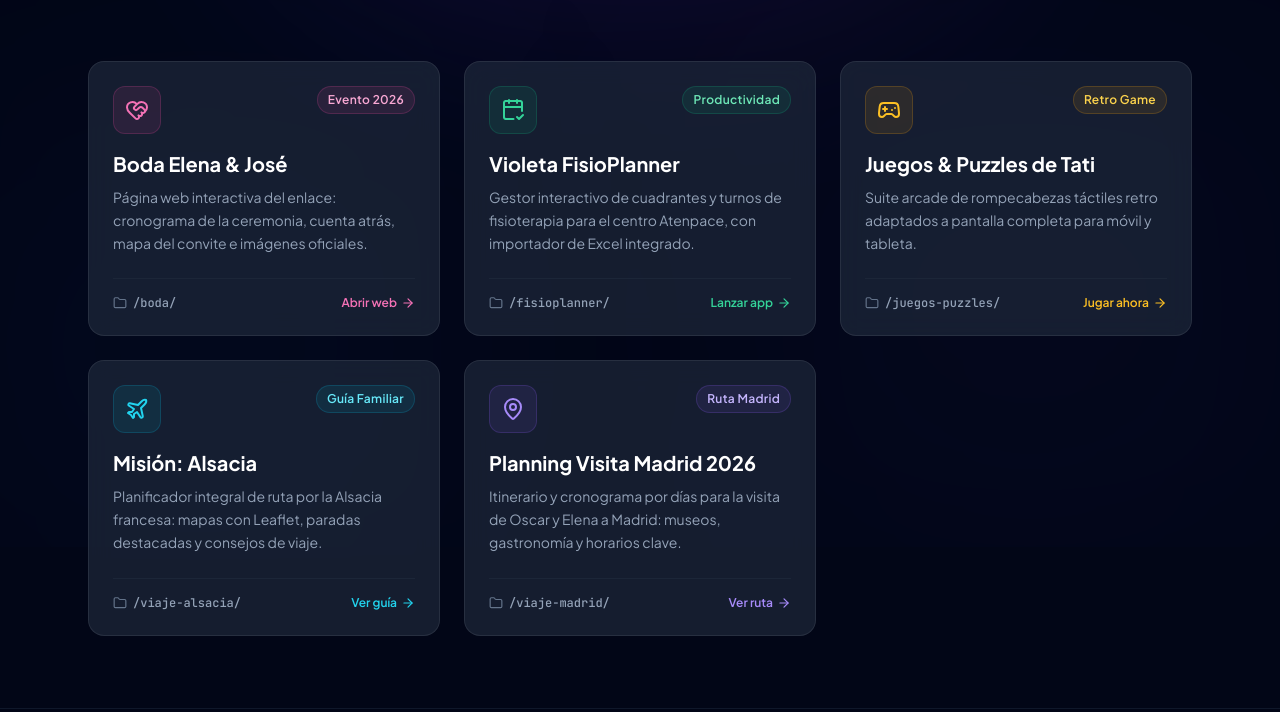
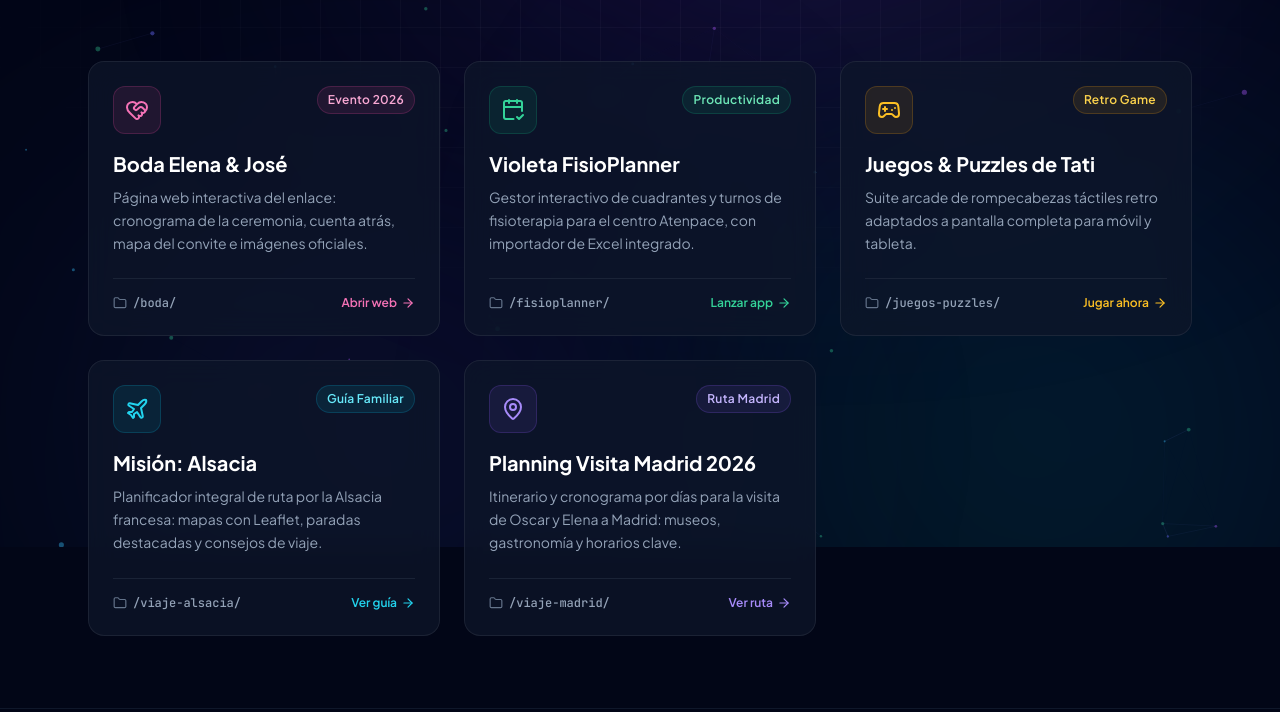
Before and after one commit to JoseMHR/TaosPersonal, a plain HTML site: page index.html in a window 1280 px wide. Shown: the part 253-965 px from the top of the page. Drawn offline with nearby package versions, Linux system fonts and the light colour scheme.

Commit message:
feat: add dynamic animated background with floating gradient orbs, interactive particles canvas and card spotlight effects

```diff
--- a/index.html
+++ b/index.html
@@ -9,7 +9,7 @@
 
   <!-- Tailwind CSS -->
   <script src="https://cdn.tailwindcss.com"></script>
-  <!-- Google Fonts Inter -->
+  <!-- Google Fonts -->
   <link rel="preconnect" href="https://fonts.googleapis.com">
   <link rel="preconnect" href="https://fonts.gstatic.com" crossorigin>
   <link href="https://fonts.googleapis.com/css2?family=Plus+Jakarta+Sans:wght@400;500;600;700;800&family=JetBrains+Mono:wght@500;700&display=swap" rel="stylesheet">
@@ -40,20 +40,67 @@
   </script>
 
   <style>
-    /* Gradient animated glowing effects */
+    /* Animated Floating Glowing Blobs */
+    @keyframes float-1 {
+      0%, 100% { transform: translate(0, 0) scale(1); }
+      33% { transform: translate(60px, -50px) scale(1.15); }
+      66% { transform: translate(-40px, 35px) scale(0.9); }
+    }
+    @keyframes float-2 {
+      0%, 100% { transform: translate(0, 0) scale(1); }
+      33% { transform: translate(-70px, 60px) scale(1.2); }
+      66% { transform: translate(50px, -40px) scale(0.85); }
+    }
+    @keyframes float-3 {
+      0%, 100% { transform: translate(0, 0) scale(1); }
+      33% { transform: translate(50px, 40px) scale(0.95); }
+      66% { transform: translate(-60px, -50px) scale(1.12); }
+    }
+    .animate-float-1 { animation: float-1 20s ease-in-out infinite; }
+    .animate-float-2 { animation: float-2 26s ease-in-out infinite; }
+    .animate-float-3 { animation: float-3 22s ease-in-out infinite; }
+
+    /* Subtle Animated Grid Background */
+    .bg-grid-pattern {
+      background-size: 40px 40px;
+      background-image:
+        linear-gradient(to right, rgba(255, 255, 255, 0.03) 1px, transparent 1px),
+        linear-gradient(to bottom, rgba(255, 255, 255, 0.03) 1px, transparent 1px);
+      mask-image: radial-gradient(ellipse 70% 60% at 50% 30%, black 20%, transparent 80%);
+      -webkit-mask-image: radial-gradient(ellipse 70% 60% at 50% 30%, black 20%, transparent 80%);
+    }
+
+    /* Glow Card with Dynamic Cursor Spotlight */
     .glow-card {
       position: relative;
-      background: rgba(30, 41, 59, 0.7);
-      backdrop-filter: blur(12px);
-      -webkit-backdrop-filter: blur(12px);
-      border: 1px solid rgba(255, 255, 255, 0.08);
-      transition: all 0.3s cubic-bezier(0.16, 1, 0.3, 1);
+      background: rgba(15, 23, 42, 0.72);
+      backdrop-filter: blur(14px);
+      -webkit-backdrop-filter: blur(14px);
+      border: 1px solid rgba(255, 255, 255, 0.07);
+      transition: transform 0.3s cubic-bezier(0.16, 1, 0.3, 1),
+                  border-color 0.3s ease,
+                  box-shadow 0.3s ease;
+      overflow: hidden;
+    }
+    .glow-card::before {
+      content: '';
+      position: absolute;
+      inset: 0;
+      border-radius: inherit;
+      background: radial-gradient(350px circle at var(--mouse-x, -500px) var(--mouse-y, -500px), rgba(99, 102, 241, 0.18), transparent 65%);
+      pointer-events: none;
+      opacity: 0;
+      transition: opacity 0.35s ease;
     }
     .glow-card:hover {
-      transform: translateY(-4px);
-      border-color: rgba(99, 102, 241, 0.4);
-      box-shadow: 0 20px 35px -10px rgba(99, 102, 241, 0.15);
+      transform: translateY(-5px);
+      border-color: rgba(129, 140, 248, 0.45);
+      box-shadow: 0 20px 40px -12px rgba(99, 102, 241, 0.22);
     }
+    .glow-card:hover::before {
+      opacity: 1;
+    }
+
     .badge {
       font-size: 0.75rem;
       font-weight: 600;
@@ -63,17 +110,24 @@
 </head>
 <body class="bg-slate-950 text-slate-100 min-h-screen flex flex-col font-sans selection:bg-indigo-500 selection:text-white relative overflow-x-hidden">
 
-  <!-- Background decorative light gradients -->
-  <div class="fixed inset-0 pointer-events-none -z-10 overflow-hidden">
-    <div class="absolute -top-40 left-1/2 -translate-x-1/2 w-[700px] h-[400px] bg-gradient-to-tr from-indigo-600/20 via-purple-600/15 to-emerald-500/10 blur-[130px] rounded-full"></div>
-    <div class="absolute bottom-10 right-0 w-[500px] h-[400px] bg-indigo-900/10 blur-[150px] rounded-full"></div>
-    <div class="absolute top-1/2 left-0 w-[400px] h-[400px] bg-blue-900/10 blur-[140px] rounded-full"></div>
+  <!-- Interactive Particles Canvas Layer -->
+  <canvas id="bg-canvas" class="fixed inset-0 pointer-events-none -z-10 w-full h-full"></canvas>
+
+  <!-- Animated Glowing Background Blobs -->
+  <div class="fixed inset-0 pointer-events-none -z-20 overflow-hidden">
+    <!-- Subtle technical grid -->
+    <div class="absolute inset-0 bg-grid-pattern"></div>
+
+    <!-- Floating color orbs -->
+    <div class="absolute -top-32 left-1/3 w-[650px] h-[450px] bg-gradient-to-tr from-indigo-600/25 via-purple-600/20 to-pink-500/10 blur-[130px] rounded-full animate-float-1"></div>
+    <div class="absolute top-1/2 -right-20 w-[550px] h-[500px] bg-gradient-to-bl from-blue-600/20 via-cyan-500/15 to-emerald-500/15 blur-[140px] rounded-full animate-float-2"></div>
+    <div class="absolute -bottom-20 left-10 w-[600px] h-[450px] bg-gradient-to-tr from-emerald-600/15 via-indigo-600/15 to-purple-800/15 blur-[150px] rounded-full animate-float-3"></div>
   </div>
 
   <!-- Humorous Disclaimer Top Banner -->
   <div class="bg-gradient-to-r from-amber-500/15 via-orange-500/15 to-amber-500/15 border-b border-amber-500/20 px-4 py-3 text-center text-sm text-amber-200">
     <div class="max-w-4xl mx-auto flex items-center justify-center gap-2">
-      <span class="text-lg">⚠️</span>
+      <span class="text-lg animate-bounce">⚠️</span>
       <p>
         <span class="font-bold text-amber-300">Aviso a navegantes:</span>
         Esta es la guarida de utilidades y proyectos personales de <strong>Jose Manuel (Taos)</strong>.
@@ -86,14 +140,17 @@
   <header class="max-w-6xl w-full mx-auto px-6 pt-12 pb-8">
     <div class="flex flex-col md:flex-row md:items-center justify-between gap-6 pb-6 border-b border-slate-800/80">
       <div class="flex items-center gap-4">
-        <div class="w-14 h-14 rounded-2xl bg-gradient-to-tr from-indigo-600 via-indigo-500 to-emerald-400 p-[2px] shadow-lg shadow-indigo-500/20">
+        <div class="w-14 h-14 rounded-2xl bg-gradient-to-tr from-indigo-600 via-indigo-500 to-emerald-400 p-[2px] shadow-lg shadow-indigo-500/25">
           <div class="w-full h-full bg-slate-950 rounded-[14px] flex items-center justify-center text-2xl font-black text-indigo-400 font-mono">
             T
           </div>
         </div>
         <div>
           <div class="flex items-center gap-3">
-            <h1 class="text-2xl md:text-3xl font-extrabold tracking-tight text-white">Taos Personal Hub</h1>
+            <h1 class="text-2xl md:text-3xl font-extrabold tracking-tight text-white flex items-center gap-2">
+              Taos Personal Hub
+              <span class="inline-block w-2.5 h-2.5 rounded-full bg-emerald-400 animate-pulse" title="Sistema activo"></span>
+            </h1>
             <span class="px-2.5 py-0.5 rounded-full text-xs font-semibold bg-indigo-500/10 text-indigo-400 border border-indigo-500/20">Monorepo</span>
           </div>
           <p class="text-slate-400 text-sm mt-0.5">Acceso directo a utilidades, guías familiares, eventos y herramientas privadas.</p>
@@ -102,7 +159,7 @@
 
       <div class="flex items-center gap-3 text-xs text-slate-400">
         <a href="https://github.com/JoseMHR" target="_blank" rel="noopener noreferrer"
-           class="inline-flex items-center gap-2 px-3.5 py-2 rounded-xl bg-slate-900 border border-slate-800 text-slate-300 hover:text-white hover:border-slate-700 transition">
+           class="inline-flex items-center gap-2 px-3.5 py-2 rounded-xl bg-slate-900/80 backdrop-blur-md border border-slate-800 text-slate-300 hover:text-white hover:border-slate-700 transition">
           <i data-lucide="github" class="w-4 h-4"></i>
           <span>GitHub @JoseMHR</span>
         </a>
@@ -114,16 +171,16 @@
       <button onclick="filterProjects('all')" class="filter-btn active px-3.5 py-1.5 rounded-xl text-xs font-medium bg-indigo-600 text-white shadow-sm shadow-indigo-600/30 transition">
         Todos (5)
       </button>
-      <button onclick="filterProjects('eventos')" class="filter-btn px-3.5 py-1.5 rounded-xl text-xs font-medium bg-slate-900 border border-slate-800 text-slate-300 hover:text-white hover:bg-slate-800 transition">
+      <button onclick="filterProjects('eventos')" class="filter-btn px-3.5 py-1.5 rounded-xl text-xs font-medium bg-slate-900/80 border border-slate-800 text-slate-300 hover:text-white hover:bg-slate-800 transition">
         Eventos
       </button>
-      <button onclick="filterProjects('viajes')" class="filter-btn px-3.5 py-1.5 rounded-xl text-xs font-medium bg-slate-900 border border-slate-800 text-slate-300 hover:text-white hover:bg-slate-800 transition">
+      <button onclick="filterProjects('viajes')" class="filter-btn px-3.5 py-1.5 rounded-xl text-xs font-medium bg-slate-900/80 border border-slate-800 text-slate-300 hover:text-white hover:bg-slate-800 transition">
         Viajes
       </button>
-      <button onclick="filterProjects('salud')" class="filter-btn px-3.5 py-1.5 rounded-xl text-xs font-medium bg-slate-900 border border-slate-800 text-slate-300 hover:text-white hover:bg-slate-800 transition">
+      <button onclick="filterProjects('salud')" class="filter-btn px-3.5 py-1.5 rounded-xl text-xs font-medium bg-slate-900/80 border border-slate-800 text-slate-300 hover:text-white hover:bg-slate-800 transition">
         Herramientas
       </button>
-      <button onclick="filterProjects('juegos')" class="filter-btn px-3.5 py-1.5 rounded-xl text-xs font-medium bg-slate-900 border border-slate-800 text-slate-300 hover:text-white hover:bg-slate-800 transition">
+      <button onclick="filterProjects('juegos')" class="filter-btn px-3.5 py-1.5 rounded-xl text-xs font-medium bg-slate-900/80 border border-slate-800 text-slate-300 hover:text-white hover:bg-slate-800 transition">
         Juegos
       </button>
     </div>
@@ -292,7 +349,7 @@
   </main>
 
   <!-- Footer -->
-  <footer class="border-t border-slate-900 bg-slate-950/80 py-8 px-6 mt-12 text-center text-xs text-slate-500">
+  <footer class="border-t border-slate-900 bg-slate-950/80 backdrop-blur-md py-8 px-6 mt-12 text-center text-xs text-slate-500">
     <div class="max-w-6xl mx-auto flex flex-col md:flex-row items-center justify-between gap-4">
       <p>© <span id="current-year">2026</span> Jose Manuel Heredia (Taos). Hecho con fines personales y familiares.</p>
       <div class="flex items-center gap-4">
@@ -306,24 +363,24 @@
   </footer>
 
   <script>
-    // Initialize Lucide icons
+    // 1. Initialize Lucide icons
     lucide.createIcons();
 
-    // Dynamic Year
+    // 2. Dynamic Year
     document.getElementById('current-year').textContent = new Date().getFullYear();
 
-    // Category Filtering
+    // 3. Category Filtering
     function filterProjects(category) {
       const cards = document.querySelectorAll('.project-card');
       const buttons = document.querySelectorAll('.filter-btn');
 
       buttons.forEach(btn => {
         btn.classList.remove('bg-indigo-600', 'text-white', 'shadow-indigo-600/30');
-        btn.classList.add('bg-slate-900', 'border', 'border-slate-800', 'text-slate-300');
+        btn.classList.add('bg-slate-900/80', 'border', 'border-slate-800', 'text-slate-300');
       });
 
       // Highlight active button
-      event.target.classList.remove('bg-slate-900', 'border', 'border-slate-800', 'text-slate-300');
+      event.target.classList.remove('bg-slate-900/80', 'border', 'border-slate-800', 'text-slate-300');
       event.target.classList.add('bg-indigo-600', 'text-white', 'shadow-indigo-600/30');
 
       cards.forEach(card => {
@@ -334,6 +391,115 @@
         }
       });
     }
+
+    // 4. Dynamic Cursor Spotlight on Cards
+    document.querySelectorAll('.glow-card').forEach(card => {
+      card.addEventListener('mousemove', e => {
+        const rect = card.getBoundingClientRect();
+        const x = e.clientX - rect.left;
+        const y = e.clientY - rect.top;
+        card.style.setProperty('--mouse-x', `${x}px`);
+        card.style.setProperty('--mouse-y', `${y}px`);
+      });
+    });
+
+    // 5. Interactive Particle & Star Dust Canvas Animation
+    (function initParticleCanvas() {
+      const canvas = document.getElementById('bg-canvas');
+      const ctx = canvas.getContext('2d');
+      let particles = [];
+      let width, height;
+      let mouseX = -1000, mouseY = -1000;
+
+      function resize() {
+        width = canvas.width = window.innerWidth;
+        height = canvas.height = window.innerHeight;
+      }
+      window.addEventListener('resize', resize);
+      resize();
+
+      window.addEventListener('mousemove', e => {
+        mouseX = e.clientX;
+        mouseY = e.clientY;
+      });
+
+      window.addEventListener('mouseleave', () => {
+        mouseX = -1000;
+        mouseY = -1000;
+      });
+
+      const particleCount = Math.min(Math.floor(width / 22), 65);
+      const colors = [
+        'rgba(99, 102, 241, 0.45)', // Indigo
+        'rgba(168, 85, 247, 0.4)',  // Purple
+        'rgba(56, 189, 248, 0.4)',  // Sky
+        'rgba(52, 211, 153, 0.35)'  // Emerald
+      ];
+
+      for (let i = 0; i < particleCount; i++) {
+        particles.push({
+          x: Math.random() * width,
+          y: Math.random() * height,
+          radius: Math.random() * 1.8 + 0.8,
+          color: colors[Math.floor(Math.random() * colors.length)],
+          vx: (Math.random() - 0.5) * 0.45,
+          vy: (Math.random() - 0.5) * 0.45,
+          baseRadius: Math.random() * 1.8 + 0.8
+        });
+      }
+
+      function animate() {
+        ctx.clearRect(0, 0, width, height);
+
+        for (let i = 0; i < particles.length; i++) {
+          const p = particles[i];
+          p.x += p.vx;
+          p.y += p.vy;
+
+          if (p.x < 0) p.x = width;
+          if (p.x > width) p.x = 0;
+          if (p.y < 0) p.y = height;
+          if (p.y > height) p.y = 0;
+
+          // Gentle mouse reaction
+          const dx = mouseX - p.x;
+          const dy = mouseY - p.y;
+          const dist = Math.sqrt(dx * dx + dy * dy);
+          if (dist < 120) {
+            const force = (120 - dist) / 120;
+            p.x -= (dx / dist) * force * 1.5;
+            p.y -= (dy / dist) * force * 1.5;
+          }
+
+          // Draw particle
+          ctx.beginPath();
+          ctx.arc(p.x, p.y, p.radius, 0, Math.PI * 2);
+          ctx.fillStyle = p.color;
+          ctx.fill();
+
+          // Connect nearby particles with subtle faint lines
+          for (let j = i + 1; j < particles.length; j++) {
+            const p2 = particles[j];
+            const djx = p.x - p2.x;
+            const djy = p.y - p2.y;
+            const d = Math.sqrt(djx * djx + djy * djy);
+
+            if (d < 110) {
+              ctx.beginPath();
+              ctx.moveTo(p.x, p.y);
+              ctx.lineTo(p2.x, p2.y);
+              ctx.strokeStyle = `rgba(129, 140, 248, ${0.15 * (1 - d / 110)})`;
+              ctx.lineWidth = 0.7;
+              ctx.stroke();
+            }
+          }
+        }
+
+        requestAnimationFrame(animate);
+      }
+
+      animate();
+    })();
   </script>
 </body>
 </html>
```
Also changed, not shown: 1 other file.
